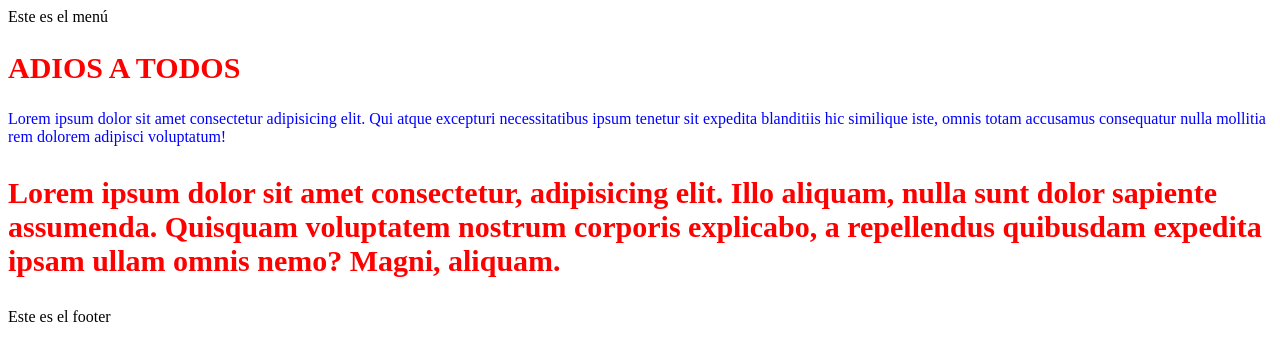
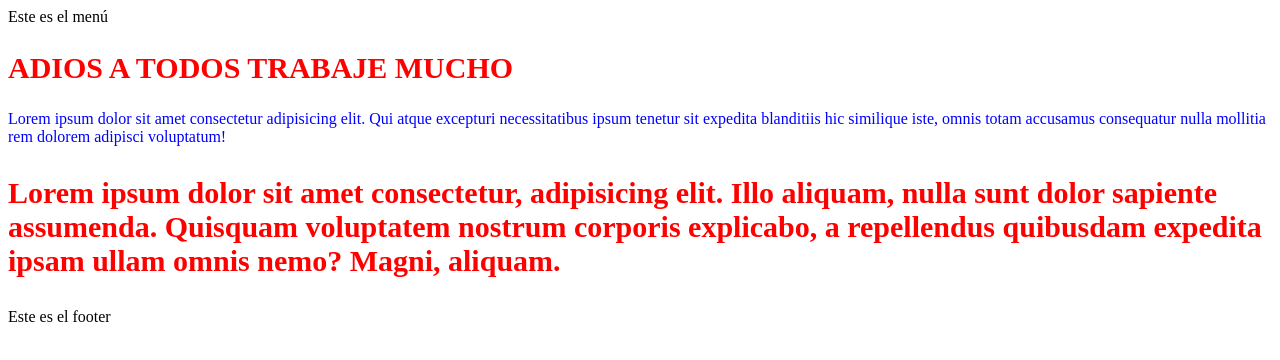
Before and after one commit to juanpablo-jpho/interfaces_graficas, a plain HTML site: page index.html in a window 1280 px wide. Drawn offline with Linux system fonts and the light colour scheme.

Commit message:
DESDE CHINA TRABAJE

```diff
--- a/index.html
+++ b/index.html
@@ -17,7 +17,7 @@
     <section>
         <div>
             <h1 class="titulo">
-                ADIOS A TODOS
+                ADIOS A TODOS  TRABAJE MUCHO
             </h1>
 
             <p  style="color: blue;">
```
